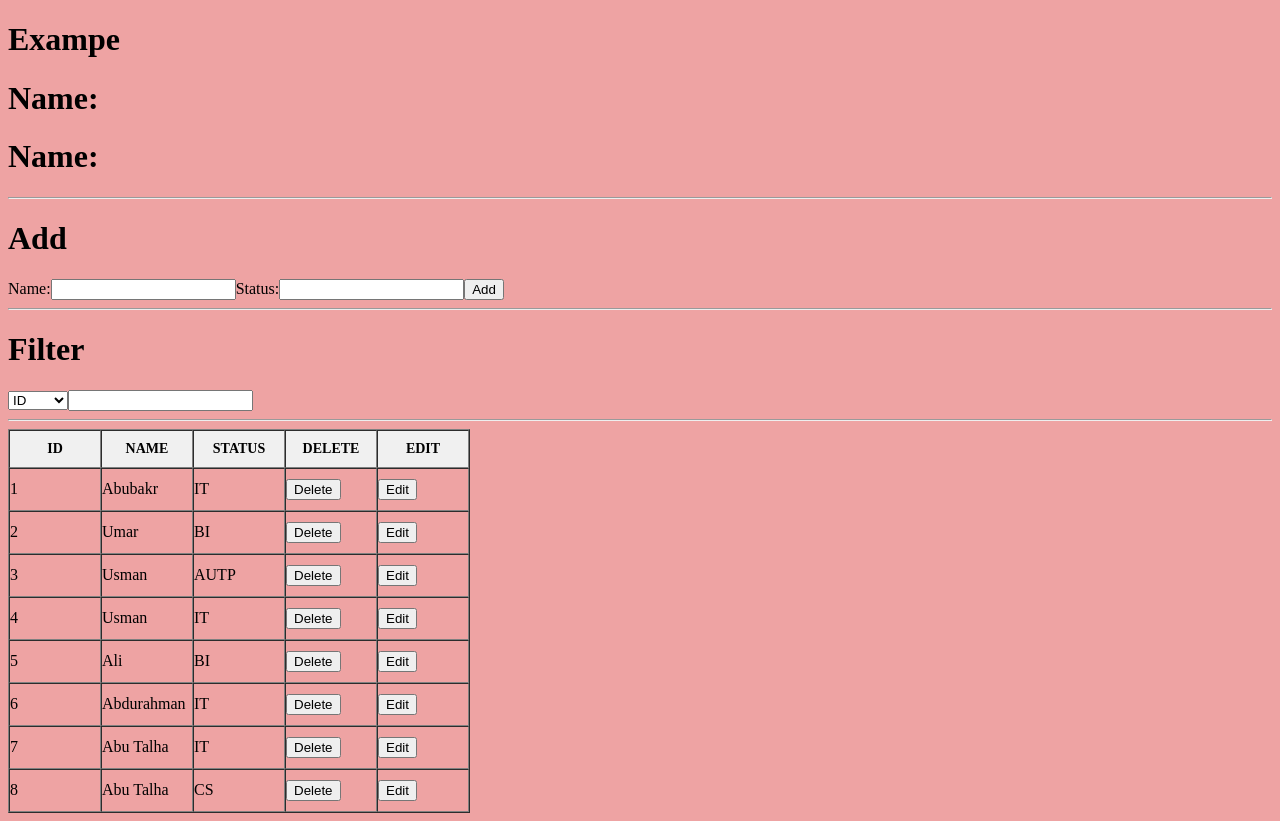
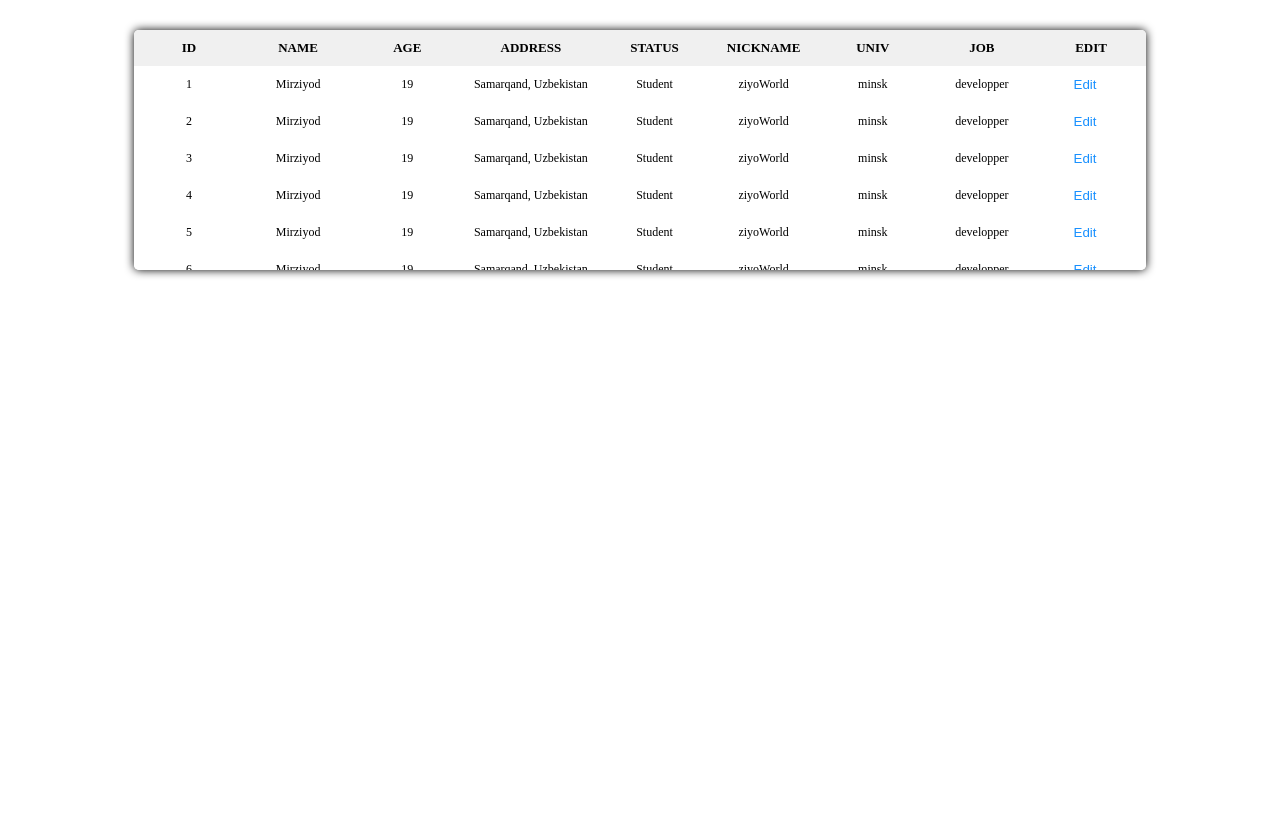
Before and after one commit to ZiyoWorld/reactjs, a React (Create React App) app: page / in a window 1280 px wide. After the commit the page ends 800 px from the top, so only its background shows below. Built offline with nearby package versions, Linux system fonts and the light colour scheme.

Commit message:
finished 1 homework

```diff
--- a/src/App.js
+++ b/src/App.js
@@ -1,7 +1,7 @@
 import React, {Component} from "react";
-// import Table from './Table';
+ import Table from './Table';
 //import State from './State';
-import Crud from "./Crud";
+//import Crud from "./Crud";
 
 class App extends Component {
 
@@ -10,9 +10,9 @@ class App extends Component {
   }
   render() {
     return (
-      // <Table />
+      <Table />
       //<State />
-      <Crud />
+      //<Crud />
      );
   }
 }
--- a/src/Table.jsx
+++ b/src/Table.jsx
@@ -1,11 +1,60 @@
 import React, {Component} from "react";
 
-import {data} from "./data";
+import {student} from "./data";
 class App extends Component {
 
-    state = {  }
+    state = {
+        name: '',
+        age: '',
+        address: '',
+        status: '',
+        nickname: '',
+        univ: '',
+        job: '',
+        data: student,
+        active: ''
+     }
+
     render() {
+
+        const onEdit = ({id, name, age, address,status, nickname, univ, job}, isSave)=>{
+            if(isSave){
+                const {name, age, address, status, nickname, univ, job, active, data} = this.state;
+                 let res = data.map( (value)=>
+                 value.id === active?.id ? {
+                    ...value, name: name, age: age, address: address, status: status, nickname: nickname, univ: univ, job: job,
+                } : value);
+                this.setState({
+                    active: null,
+                    data: res,
+                })
+
+            }else{
+                this.setState({
+                    name: name,
+                    status: status,
+                    age: age,
+                    address: address,
+                    nickname: nickname,
+                    univ: univ,
+                    job: job,
+                    active: {id, name, age, address,status, nickname, univ, job},
+                })
+            }
+
+        }
+        const onChange = (e)=>{
+            this.setState({
+                [e.target.name]: e.target.value,
+            })
+        };
+        const onCancel = ()=>{
+               this.setState({
+                 active: false,
+               });
+        }
         return (
+
             <div id="table-wrapper">
                 <div id="table-scroll">
             <table>
@@ -25,18 +74,69 @@ class App extends Component {
                 </thead>
             <tbody>
                 {
-                    data.map( (value)=>{
+                    this.state.data.map( ({id, name,age, address,status, nickname, univ, job})=>{
                         return(
-                            <tr>
-                                <td id="td_id">{value.id}</td>
-                                <td>{value.name}</td>
-                                <td>{value.age}</td>
-                                <td>{value.address}</td>
-                                <td>{value.status}</td>
-                                <td>{value.nickname}</td>
-                                <td>{value.univ}</td>
-                                <td>{value.job}</td>
-                                <td id="td_edit">{value.edit}</td>
+                            <tr key={id}>
+                                <td id="td_id">
+                                {
+                                 this.state.active?.id === id ? ( <input type="text"
+                                 name="id"
+                                 onChange={onChange}
+                                 value={id} />) : (id)
+                                }
+
+                                </td>
+                                <td>{
+                                 this.state.active?.id === id ? ( <input type="text"
+                                 name="name"
+                                 onChange={onChange}
+                                 value={this.state.name} />) : (name)
+                                }
+                                </td>
+                                <td>{
+                                    this.state.active?.id === id ? ( <input type="text"
+                                    name="age"
+                                    onChange={onChange}
+                                    value={this.state.age} />) : (age)
+                                }</td>
+                                <td>{
+                                    this.state.active?.id === id ? ( <input type="text"
+                                    name="address"
+                                    onChange={onChange}
+                                    value={this.state.address} />) : (address)
+                                }</td>
+                                <td>{
+                                    this.state.active?.id === id ? ( <input type="text"
+                                    name="status"
+                                    onChange={onChange}
+                                    value={this.state.status} />) : (status)
+                                }</td>
+                                <td>{
+                                    this.state.active?.id === id ? ( <input type="text"
+                                    name="nickname"
+                                    onChange={onChange}
+                                    value={this.state.nickname} />) : (nickname)
+                                }</td>
+                                <td>{
+                                    this.state.active?.id === id ? ( <input type="text"
+                                    name="univ"
+                                    onChange={onChange}
+                                    value={this.state.univ} />) : (univ)
+                                }</td>
+                                <td>{
+                                    this.state.active?.id === id ? ( <input type="text"
+                                    name="job"
+                                    onChange={onChange}
+                                    value={this.state.job} />) : (job)
+                                }</td>
+                                <td id="td_edit">
+                                    <button className="btn-edit" onClick={()=> onEdit({id, name, age, address,status, nickname, univ, job}, this.state.active?.id === id)} >{
+                                        this.state.active?.id === id ? "Save" : "Edit"
+                                    }</button>
+                                    <button className="btn-cancel" onClick={onCancel}>
+                                        {this.state.active?.id === id ? "Cancel" : ""}
+                                    </button>
+                                </td>
                             </tr>
                         )
                     })
--- a/src/data.js
+++ b/src/data.js
@@ -1,4 +1,4 @@
-export const data = [
+export const student = [
     {id: 1, name: "Mirziyod", age: 19, address: "Samarqand, Uzbekistan", status: "Student", nickname: "ziyoWorld", univ: "minsk", job: "developper", edit: "Edit"},
     {id: 2, name: "Mirziyod", age: 19, address: "Samarqand, Uzbekistan", status: "Student", nickname: "ziyoWorld", univ: "minsk", job: "developper", edit: "Edit"},
     {id: 3, name: "Mirziyod", age: 19, address: "Samarqand, Uzbekistan", status: "Student", nickname: "ziyoWorld", univ: "minsk", job: "developper", edit: "Edit"},
--- a/src/index.css
+++ b/src/index.css
@@ -1,9 +1,10 @@
-body{
+/* body{
   background-color: #eea3a3;
-}
+} */
 table, tr, td, th{
   border-spacing: 0;
   min-width: 90px;
+  font-size: 12px;
 }
 #table-scroll{
   width: 80%;
@@ -32,7 +33,7 @@ thead tr th{
   padding: 10px 0;
   margin: 0;
   text-transform: uppercase;
-  font-size: 14px;
+  font-size: 13px;
 }
 tr:hover td{
   background-color: rgb(207, 208, 209);
@@ -82,3 +83,17 @@ tr:hover #td_edit{
   background-color: #fff;
   color: blue;
 }
+.btn-edit, .btn-cancel{
+  background-color: transparent;
+  border: none;
+  color:rgb(24, 144, 255);
+}
+
+input[type="text"]{
+  min-width: 50px;
+  max-width: 80px;
+  font-size: 13px;
+}
+button{
+  cursor: pointer;
+}
```
Also changed, not shown: src/State.jsx (line endings or trailing spaces).
